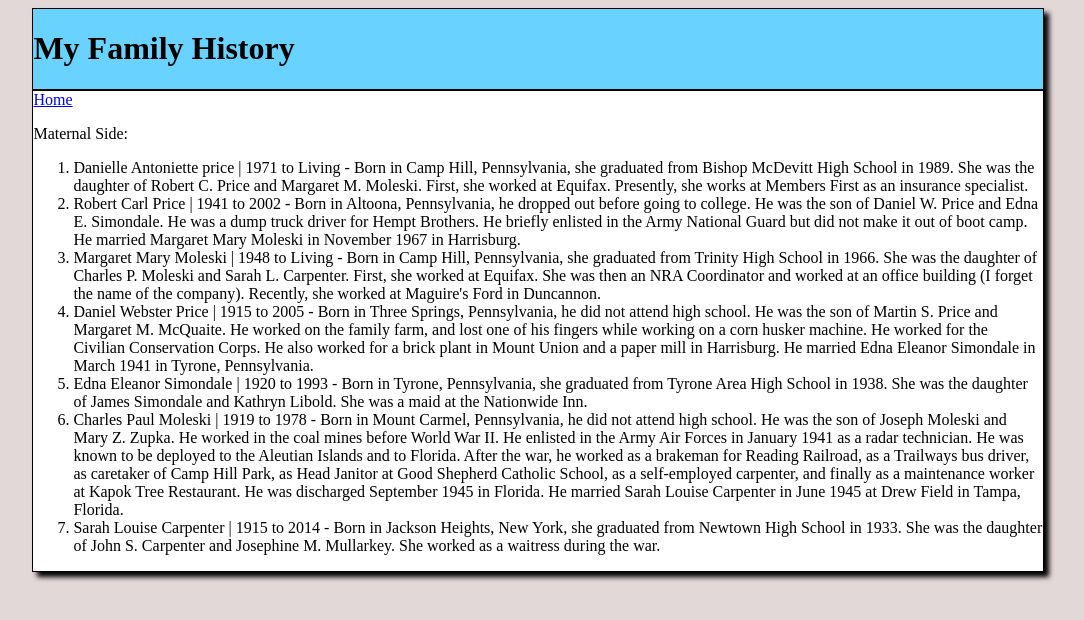
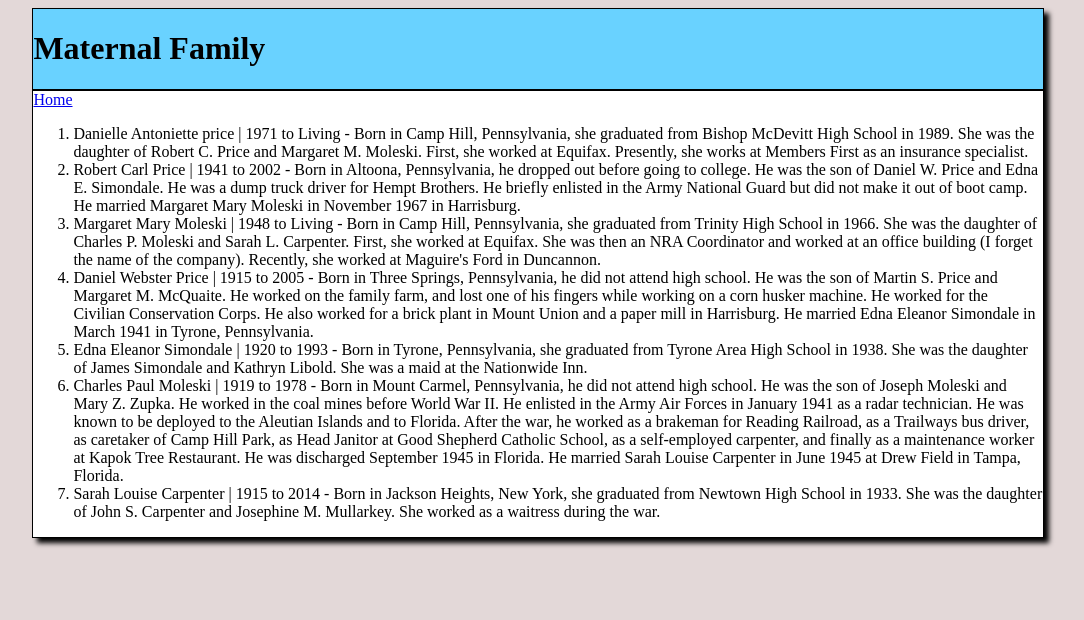
Before and after one commit to zkline12/zkline12.github.io, a plain HTML site: page Maternal.html in a window 1280 px wide. Shown: the whole page, without its empty margins (102-1186 px from the left). Drawn offline with Linux system fonts and the light colour scheme.

Commit message:
Update Maternal.html

```diff
--- a/Maternal.html
+++ b/Maternal.html
@@ -7,11 +7,10 @@
 	<body>
 		<div id="wrapper">
 			<header>
-				<h1>My Family History</h1>
+				<h1>Maternal Family</h1>
 			</header>
 			<div id="content">
 				<a href="https://zkline12.github.io/index.html">Home</a>
-        			<p>Maternal Side:</p>
 				<ol>
 					<li>Danielle Antoniette price | 1971 to Living - Born in Camp Hill, Pennsylvania, she graduated from Bishop McDevitt High School in 1989. She was the daughter of Robert C. Price and Margaret M. Moleski. First, she worked at Equifax. Presently, she works at Members First as an insurance specialist.</li>
 					<li>Robert Carl Price | 1941 to 2002 - Born in Altoona, Pennsylvania, he dropped out before going to college. He was the son of Daniel W. Price and Edna E. Simondale. He was a dump truck driver for Hempt Brothers. He briefly enlisted in the Army National Guard but did not make it out of boot camp. He married Margaret Mary Moleski in November 1967 in Harrisburg.</li>
```
